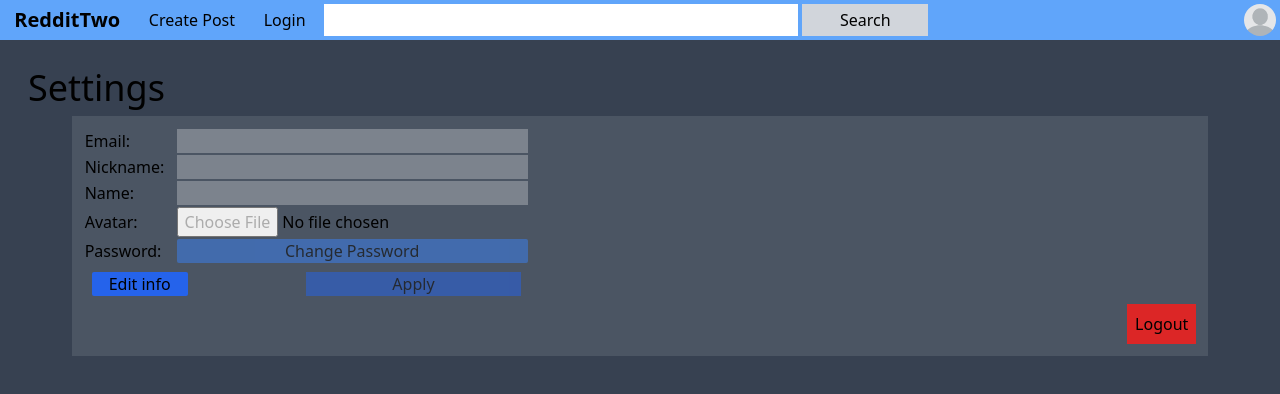
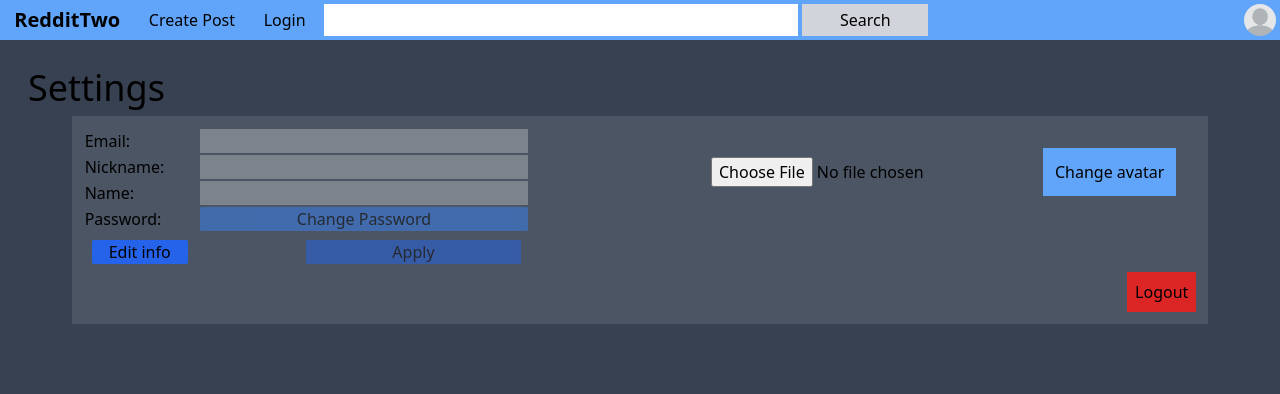
Before and after one commit to Izoomii/redditwofront, a Next.js app: page /settings in a window 1280 px wide. Shown: the top 394 px of the page. Built offline with nearby package versions, Linux system fonts and the light colour scheme; no server answers.

Commit message:
added avatar change

```diff
--- /dev/null
+++ b/components/AvatarUpdate.tsx
@@ -0,0 +1,46 @@
+import axios from "axios";
+import Router from "next/router";
+import React from "react";
+import { backPort } from "../globalVars/globals";
+
+export default function AvatarUpdate() {
+  const [selectedImage, setSelectedImage] = React.useState("");
+  const inputRef = React.useRef<any>(); //CHNL
+
+  const changeAvatar = async () => {
+    const formData = new FormData();
+    formData.append("avatar", selectedImage);
+    console.log(formData);
+    console.log(selectedImage);
+    axios
+      .post(`http://localhost:${backPort}/users/updateavatar`, formData, {
+        headers: {
+          "Content-Type": "multipart/form-data",
+        },
+        withCredentials: true,
+      })
+      .then(({ data }) => {
+        console.log(data);
+        if (data.updated) Router.push("/");
+      });
+  };
+
+  return (
+    <div>
+      <input
+        type="file"
+        name="newavatar"
+        onChange={() => setSelectedImage(inputRef.current.files[0])}
+        ref={inputRef}
+      />
+      <button
+        className="p-3 m-5 bg-blue-400"
+        onClick={() => {
+          changeAvatar();
+        }}
+      >
+        Change avatar
+      </button>
+    </div>
+  );
+}
--- a/pages/settings.tsx
+++ b/pages/settings.tsx
@@ -1,6 +1,7 @@
 import axios from "axios";
 import { useRouter } from "next/router";
 import React, { useEffect } from "react";
+import AvatarUpdate from "../components/AvatarUpdate";
 import { Container } from "../components/Container";
 import { Header } from "../components/Header";
 import { Page } from "../components/Page";
@@ -99,6 +100,7 @@ export default function Settings(props: any) {
             <h1 className="text-4xl m-2">Settings</h1>
             <div className="w-full flex justify-center">
               <div className="w-11/12 bg-gray-600 flex flex-col p-3">
+                <div className="w-full flex justify-between">
                   <div className="w-2/5">
                     <table className="table-auto  w-full">
                       <tbody>
@@ -139,12 +141,6 @@ export default function Settings(props: any) {
                               }}
                               className="w-full"
                             />
-                        </td>
-                      </tr>
-                      <tr>
-                        <td>Avatar:</td>
-                        <td>
-                          <input disabled={true} type="file" />
                           </td>
                         </tr>
                         <tr>
@@ -197,6 +193,8 @@ export default function Settings(props: any) {
                       </button>
                     </div>
                   </div>
+                  <AvatarUpdate />
+                </div>
                 <div className="w-full flex justify-end">
                   <button
                     onClick={() => {
--- a/pages/test.tsx
+++ b/pages/test.tsx
@@ -8,42 +8,14 @@ interface testProps {
 }
 
 export default function TestPage(props: testProps) {
-  const [selectedImage, setSelectedImage] = React.useState<any>();
-
-  const sendImage = async () => {
-    const formData = new FormData();
-    formData.append("imageTest", selectedImage);
-    axios
-      .post(`http://localhost:${backPort}/test/post/image`, formData, {
-        headers: {
-          "Content-Type": "multipart/form-data",
-        },
-      })
-      .then(({ data }) => {
-        console.log(data);
-      });
-  };
 
   return (
     <div>
       <Header />
       <div>
-        <input
-          type="file"
-          name="imageTest"
-          onChange={(event) => {
-            setSelectedImage(event.target.value);
-          }}
-        />
+
       </div>
-      <button
-        className="p-3 m-5 bg-blue-400"
-        onClick={() => {
-          sendImage();
-        }}
-      >
-        Send Image
-      </button>
+
     </div>
   );
 }
```
Lines whose indentation alone changed are shown as unchanged.
